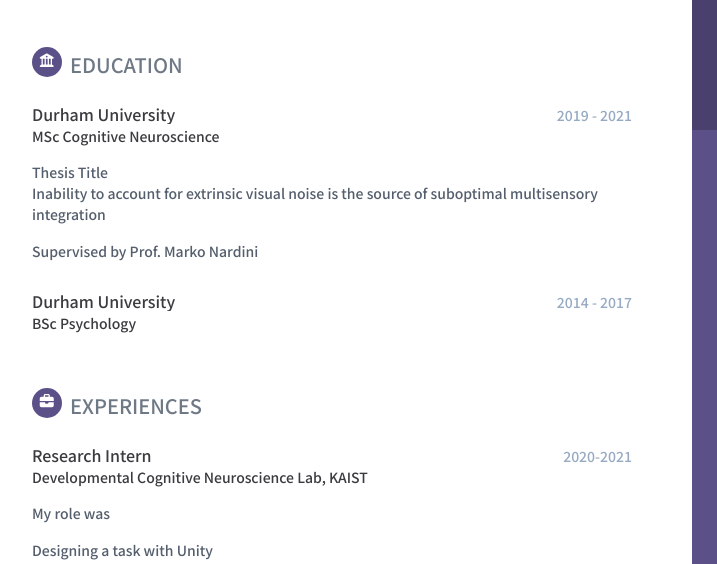
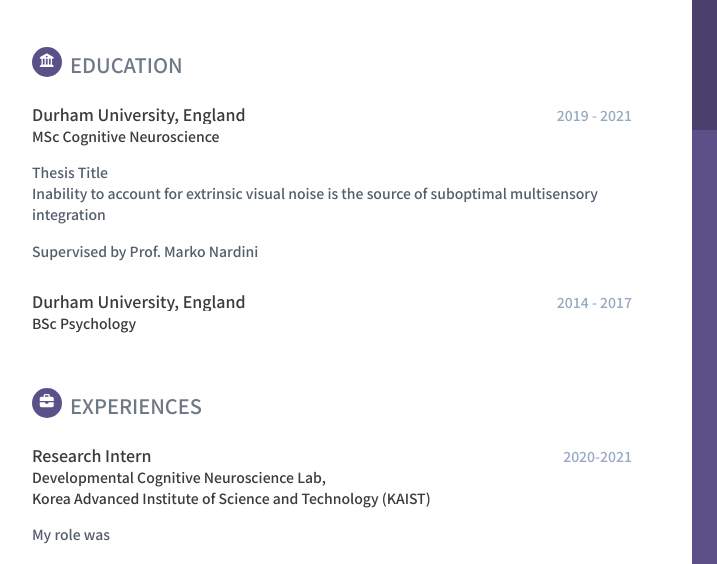
Before and after one commit to YJKim061401/YJKim061401.github.io, a plain HTML site: page index.html in a window 1280 px wide. Shown: the part 230-794 px from the top of the page, 188-905 px from the left. Drawn offline with Linux system fonts and the light colour scheme.

Commit message:
211023 | UPDATE CV

```diff
--- a/index.html
+++ b/index.html
@@ -75,7 +75,7 @@
                 <div class="item">
                     <div class="meta">
                         <div class="upper-row">
-                            <h3 class="job-title">Durham University</h3>
+                            <h3 class="job-title">Durham University, England</h3>
                             <div class="time">2019 - 2021</div>
                         </div><!--//upper-row-->
                         <div class="company">MSc Cognitive Neuroscience</div>
@@ -89,7 +89,7 @@
                 <div class="item">
                     <div class="meta">
                         <div class="upper-row">
-                            <h3 class="job-title">Durham University</h3>
+                            <h3 class="job-title">Durham University, England</h3>
                             <div class="time">2014 - 2017</div>
                         </div><!--//upper-row-->
                         <div class="company">BSc Psychology</div>
@@ -113,7 +113,8 @@
                             <h3 class="job-title">Research Intern</h3>
                             <div class="time">2020-2021</div>
                         </div><!--//upper-row-->
-                        <div class="company">Developmental Cognitive Neuroscience Lab, KAIST</div>
+                        <div class="company">Developmental Cognitive Neuroscience Lab, <br>
+                        Korea Advanced Institute of Science and Technology (KAIST) </div>
                     </div><!--//meta-->
                     <div class="details">
                         <p>My role was</p>
```
